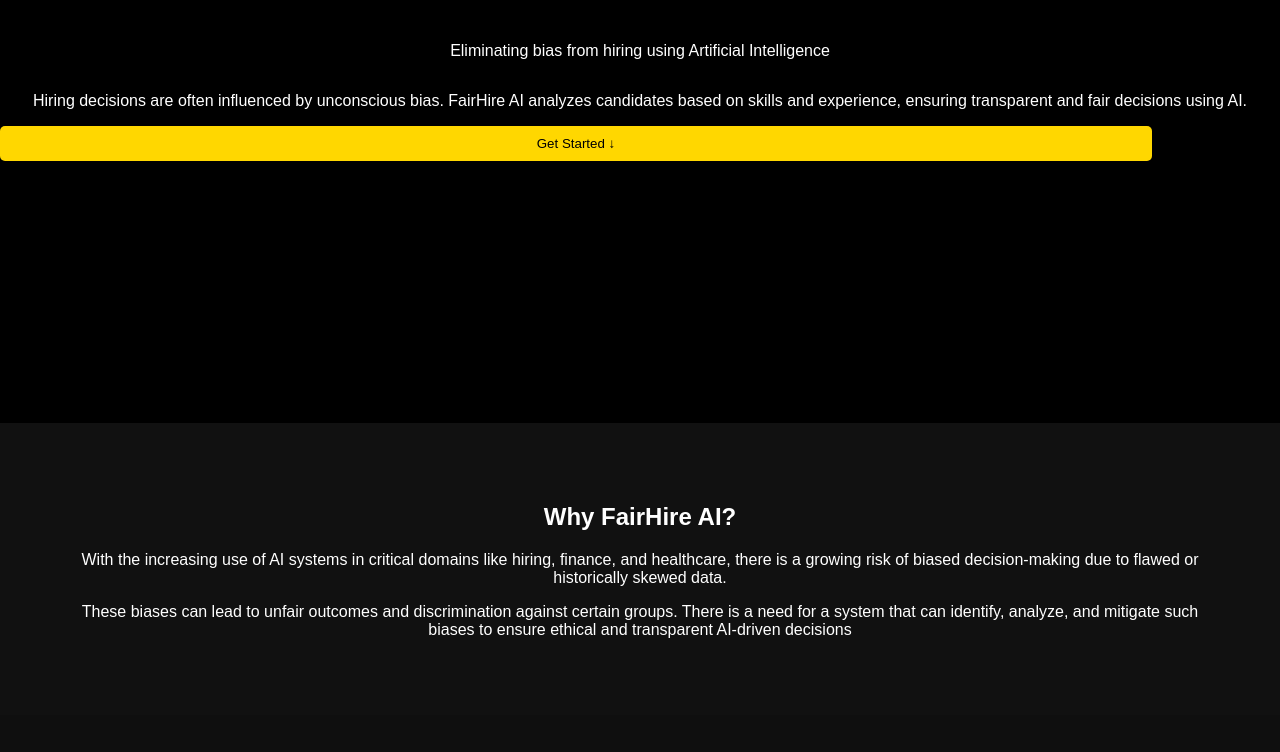
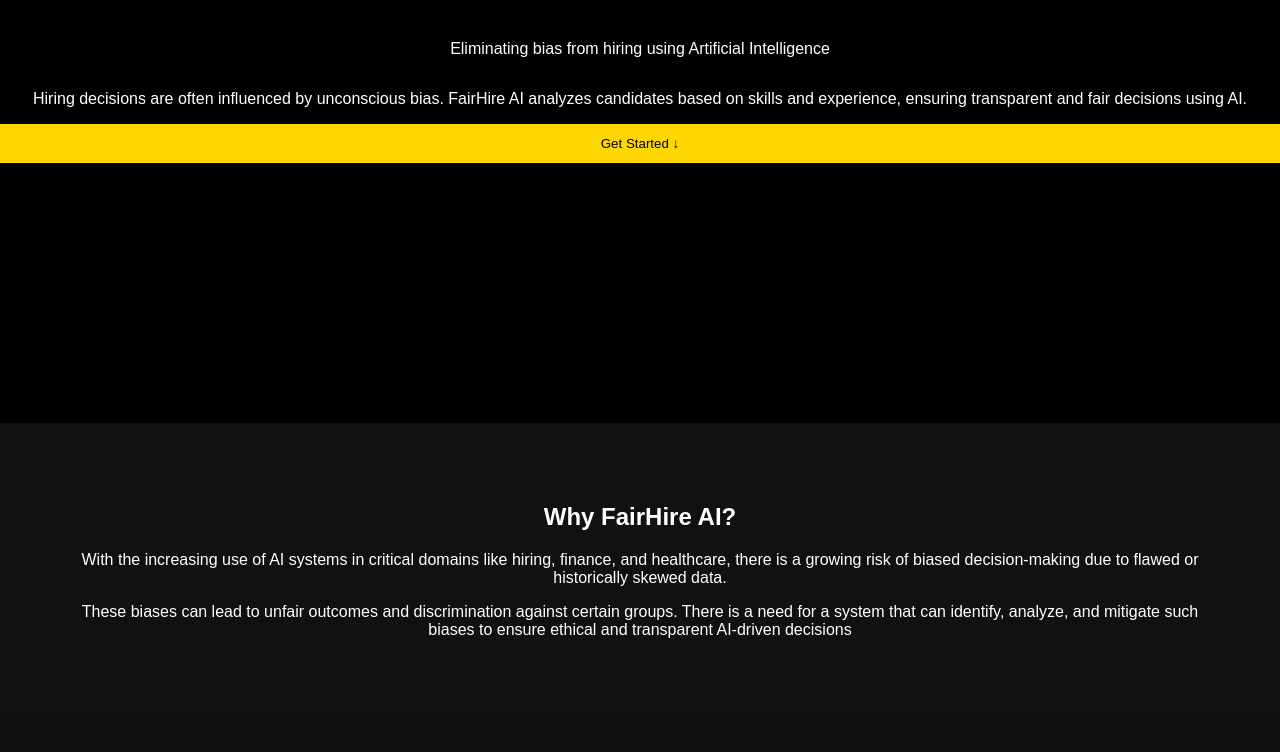
Before and after one commit to itspragatisharma/FairHireAI, a website: page index.html in a window 1280 px wide. Shown: the part 377-1129 px from the top of the page. Drawn offline with Linux system fonts and the light colour scheme.

Commit message:
fix css completely

```diff
--- a/style.css
+++ b/style.css
@@ -4,6 +4,11 @@
   background: #0f0f0f;
   color: white;
   text-align: center;
+  overflow-x: hidden; /* zoom pe shift fix */
+}
+
+* {
+  box-sizing: border-box; /* stability fix */
 }
 
 /* HERO */
@@ -13,6 +18,7 @@
   flex-direction: column;
   justify-content: center;
   background: black;
+  padding: 0; /* side gap hata diya */
 }
 
 .hero h1 {
@@ -48,14 +54,15 @@
   border: none;
 }
 
-/* BUTTON */
+/* BUTTON (FIXED) */
 button {
-  padding: 10px;
-  width: 90%;
+  padding: 12px;
+  width: 100%;
   background: gold;
   border: none;
-  border-radius: 5px;
+  border-radius: 0; /* full edge touch look */
   cursor: pointer;
+  display: block;
 }
 
 /* RESULT */
```
